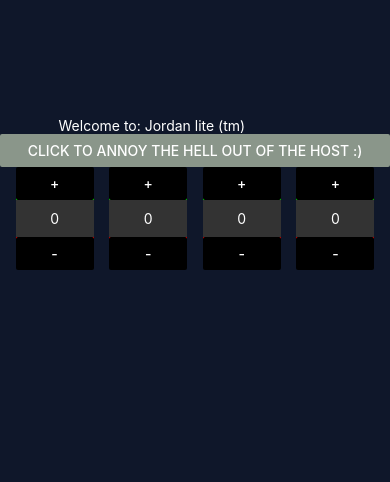
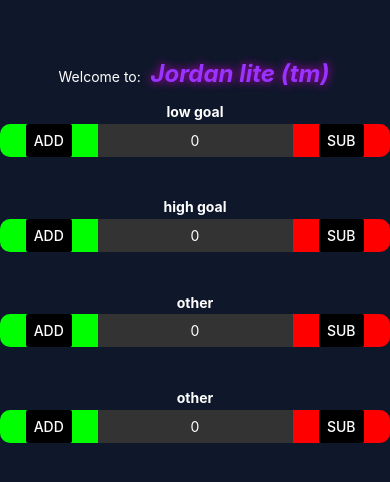
Before and after one commit to jmurphy5613/robotics-scouting-mobile, a React Native app: screen / in a window 390 px wide. Shown: the top 482 px of the page. Built offline with nearby package versions, Linux system fonts and the light colour scheme.

Commit message:
text glow, better sizing and scaling, COLUMN

```diff
--- a/App.tsx
+++ b/App.tsx
@@ -1,7 +1,7 @@
 import { StatusBar } from 'expo-status-bar';
 import React, { useState } from "react";
 import Counter from "./modules/counter";
-import { ActionSheetIOS, StyleSheet, Text, View, Button} from 'react-native';
+import { ActionSheetIOS, ScrollView, StyleSheet, Text, View, Button} from 'react-native';
 
 const styles = StyleSheet.create({
   container: {
@@ -11,16 +11,27 @@ const styles = StyleSheet.create({
   },
   textMain: {
     color: '#fff',
-    marginTop: '30%',
-    marginLeft: '15%'
+    marginTop: '15%',
+    marginLeft: '15%',
+    marginBottom: '4%'
   },
   textMainContain: {
     alignItems: 'center'
   },
   countContain: {
-    flexDirection:'row',
+    flexDirection: 'column',
+    width: '100%',
+    height: '25%'
+  },
+  lite: {
+    fontWeight: 'bold',
+    color: '#93f',
+    fontStyle: 'italic',
+    textShadowColor: '#c0c',
+    textShadowRadius: 10,
+    fontSize: 24
   }
-})
+}); //dont ask about the 44.4, i have no clue either
 
 let i = 0;
 
@@ -35,16 +46,16 @@ const handleButton = () => {
 
 export default function App() {
   return (
-    <View style={styles.container}>
-      <Text style={styles.textMain}>Welcome to: Jordan lite (tm)</Text>
-      <Button onPress={handleButton} title="click to annoy the hell out of the host :)" color="#8a968a"/>
+    <ScrollView style={styles.container}>
+      <Text style={styles.textMain}>Welcome to: <Text style={styles.lite}> Jordan lite (tm)</Text></Text>
+      {/*<Button onPress={handleButton} title="click to annoy the hell out of the host :)" color="#8a968a"/>*/}
       <StatusBar style="auto" />
       <View style={styles.countContain}>
-        <Counter/>
-        <Counter/>
-        <Counter/>
-        <Counter/>
+        <Counter title="low goal"/>
+        <Counter title="high goal"/>
+        <Counter title="other"/>
+        <Counter title="other"/>
       </View>
-    </View>
+    </ScrollView>
   );
 }
--- a/modules/counter.tsx
+++ b/modules/counter.tsx
@@ -5,51 +5,71 @@ import { ActionSheetIOS, StyleSheet, Text, View, Button} from 'react-native';
 const styles = StyleSheet.create({
     add: {
         backgroundColor: '#0f0',
-        width: '100%',
-        borderTopEndRadius: 10,
-        borderTopStartRadius: 10
+        width: '25%',
+        height: '100%',
+        borderTopStartRadius: 10,
+        borderBottomStartRadius: 10,
+        display: 'flex',
+        justifyContent: 'center',
+        alignItems: 'center'
     },
     contain: {
+        flexDirection: 'row'
     },
     countBox: {
         backgroundColor: '#333',
-        width: '100%',
+        width: '50%',
         display: 'flex',
         justifyContent: 'center',
         alignItems: 'center',
-        height: '45%',
+        height: '100%',
     },
     c: {
         color: '#fff',
     },
     subtract: {
         backgroundColor: '#f00',
-        width: '100%',
+        width: '25%',
+        height: '100%',
         borderBottomEndRadius: 10,
-        borderBottomStartRadius: 10
+        borderTopEndRadius: 10,
+        display: 'flex',
+        justifyContent: 'center',
+        alignItems: 'center'
     },
     master: {
-        width: '20%',
-        marginLeft: '4%'
+        width: 'auto',
+        height: '100%',
+        marginLeft: '0%',
+        flexDirection: 'column',
+        marginBottom: '2%'
+    },
+    title: {
+        color: '#fff',
+        fontWeight: 'bold',
+        textAlign: 'center',
+        marginBottom: '1%'
     }
 });
 
-export default function Counter(){
+export default function Counter(props:any){
     const [count, setCount] = useState(0);
     return (
         <View style={styles.master}>
             {/* this is the button container. im sorry that there are like five view tags, the button doesn't support styles :cryscream:*/}
+            <Text style={styles.title}>{props.title}</Text>
             <View style={styles.contain}>
+
                 <View style={styles.add}>
-                    <Button color="#000" onPress={e => {setCount(count+1)}} title="+" />
+                    <Button color="#000" onPress={e => {setCount(count+1)}} title="add" />
                 </View>
                 <View style={styles.countBox}>
                     <Text style={styles.c}>
-                        {count}
+                       {count}
                     </Text>
                 </View>
                 <View style={styles.subtract}>
-                    <Button color="#000" onPress={e => {if(count > 0){setCount(count-1)}}} title="-" />
+                    <Button color="#000" onPress={e => {if(count > 0){setCount(count-1)}}} title="sub" />
                 </View>
             </View>
         </View>
```
